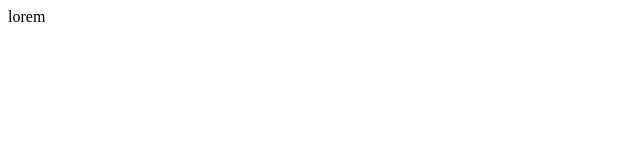
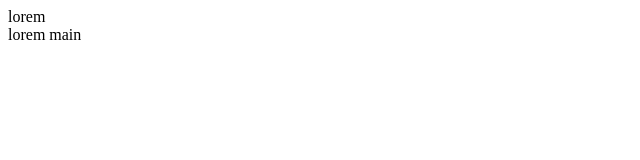
Before and after one commit to JakubKorczak/scrum34, a plain HTML site: page index.html in a window 1280 px wide. Shown: the full height of the page, 0-640 px from the left. Drawn offline with Linux system fonts and the light colour scheme.

Commit message:
add span

```diff
--- a/index.html
+++ b/index.html
@@ -7,5 +7,6 @@
   </head>
   <body>
     <header>lorem</header>
+  <span>lorem main</span>
   </body>
 </html>
```
